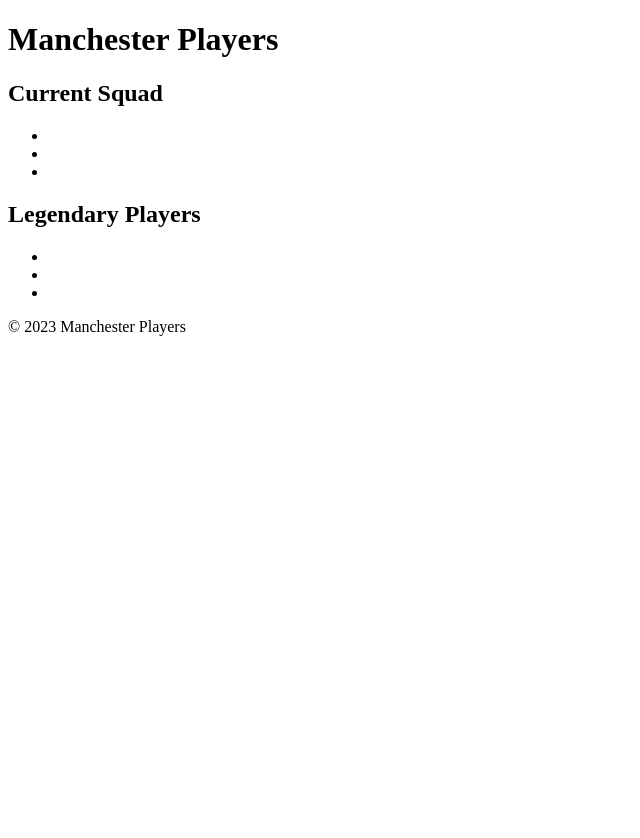
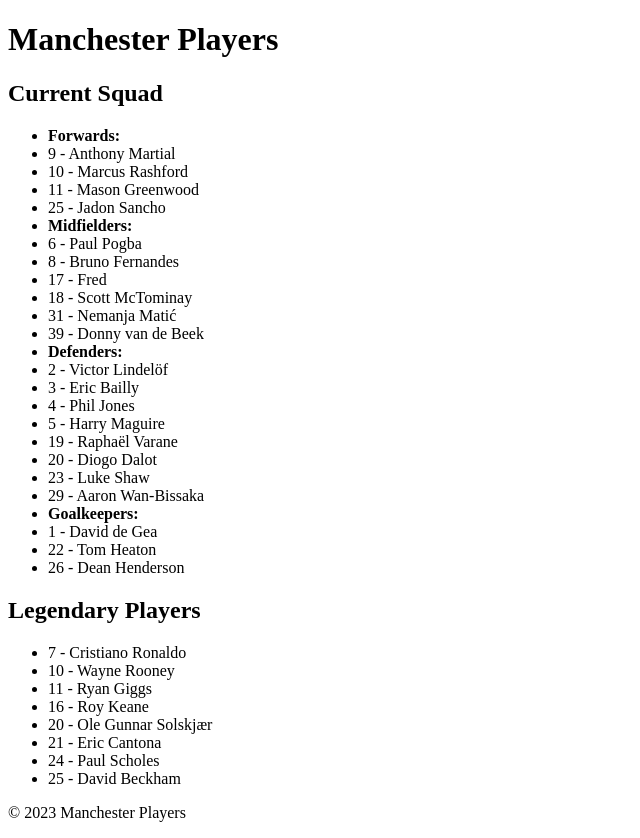
Before and after one commit to kittipongz2005/My_webdev, a Flask app: page /players in a window 1280 px wide. Shown: the whole page, without its empty margins (0-640 px from the left). Before the commit the page ends 336 px from the top, so only its background shows below. Run offline with Flask 3, Linux system fonts and the light colour scheme.

Commit message:
เพิ่มรายชื่อนักเตะแมนยู

```diff
--- a/Manchester/templates/players.html
+++ b/Manchester/templates/players.html
@@ -17,19 +17,44 @@
         <section>
             <h2>Current Squad</h2>
             <ul>
-                <li><!-- ...player name... --></li>
-                <li><!-- ...player name... --></li>
-                <li><!-- ...player name... --></li>
-                <!-- ...more players... -->
+                <li><strong>Forwards:</strong></li>
+                <li>9 - Anthony Martial</li>
+                <li>10 - Marcus Rashford</li>
+                <li>11 - Mason Greenwood</li>
+                <li>25 - Jadon Sancho</li>
+                <li><strong>Midfielders:</strong></li>
+                <li>6 - Paul Pogba</li>
+                <li>8 - Bruno Fernandes</li>
+                <li>17 - Fred</li>
+                <li>18 - Scott McTominay</li>
+                <li>31 - Nemanja Matić</li>
+                <li>39 - Donny van de Beek</li>
+                <li><strong>Defenders:</strong></li>
+                <li>2 - Victor Lindelöf</li>
+                <li>3 - Eric Bailly</li>
+                <li>4 - Phil Jones</li>
+                <li>5 - Harry Maguire</li>
+                <li>19 - Raphaël Varane</li>
+                <li>20 - Diogo Dalot</li>
+                <li>23 - Luke Shaw</li>
+                <li>29 - Aaron Wan-Bissaka</li>
+                <li><strong>Goalkeepers:</strong></li>
+                <li>1 - David de Gea</li>
+                <li>22 - Tom Heaton</li>
+                <li>26 - Dean Henderson</li>
             </ul>
         </section>
         <section>
             <h2>Legendary Players</h2>
             <ul>
-                <li><!-- ...legendary player name... --></li>
-                <li><!-- ...legendary player name... --></li>
-                <li><!-- ...legendary player name... --></li>
-                <!-- ...more legendary players... -->
+                <li>7 - Cristiano Ronaldo</li>
+                <li>10 - Wayne Rooney</li>
+                <li>11 - Ryan Giggs</li>
+                <li>16 - Roy Keane</li>
+                <li>20 - Ole Gunnar Solskjær</li>
+                <li>21 - Eric Cantona</li>
+                <li>24 - Paul Scholes</li>
+                <li>25 - David Beckham</li>
             </ul>
         </section>
     </main>
```
